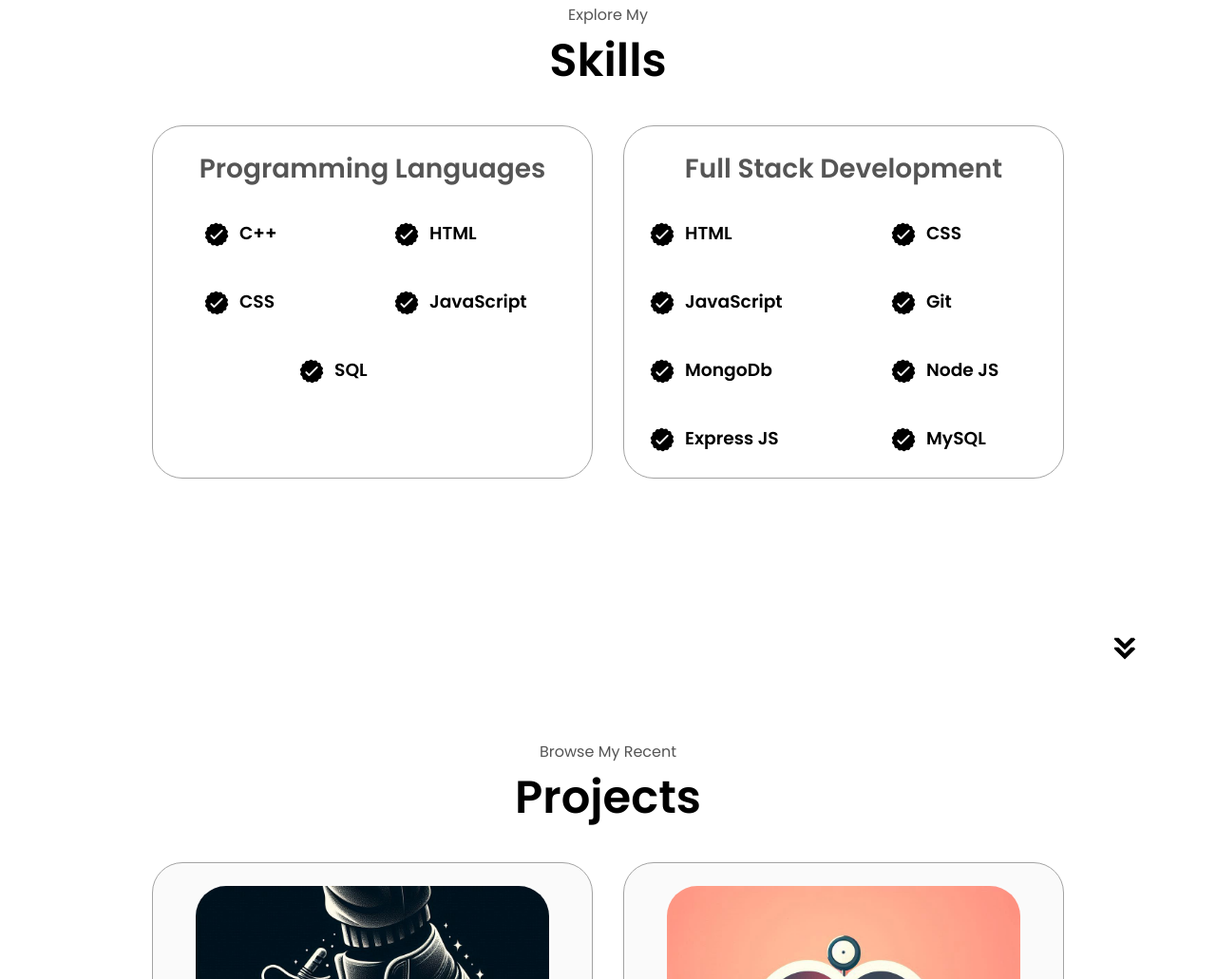
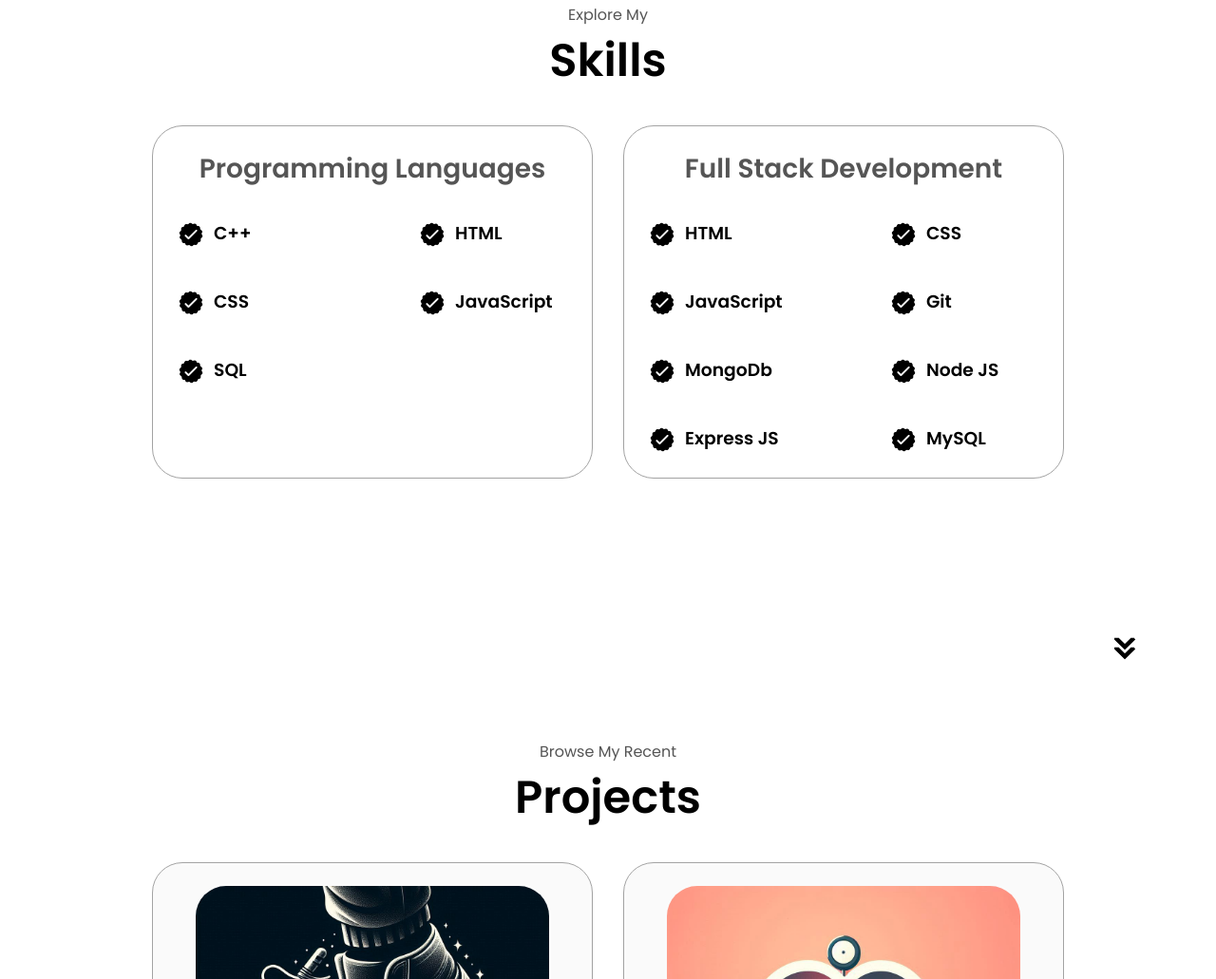
Before and after one commit to nimish492/portfolio, a plain HTML site: page index.html in a window 1280 px wide. Shown: the part 3142-4173 px from the top of the page at 95% size. Drawn offline with Linux system fonts and the light colour scheme.

Commit message:
Your commie

```diff
--- a/index.html
+++ b/index.html
@@ -172,7 +172,7 @@
       <div class="about-containers">
         <div class="details-container">
           <h2 class="experience-sub-title">Programming Languages</h2>
-          <div class="article-container">
+          <div class="article-container-skills">
             <article>
               <img src="./assets/checkmark.png" alt="Experience icon" class="icon" />
               <div>
```
